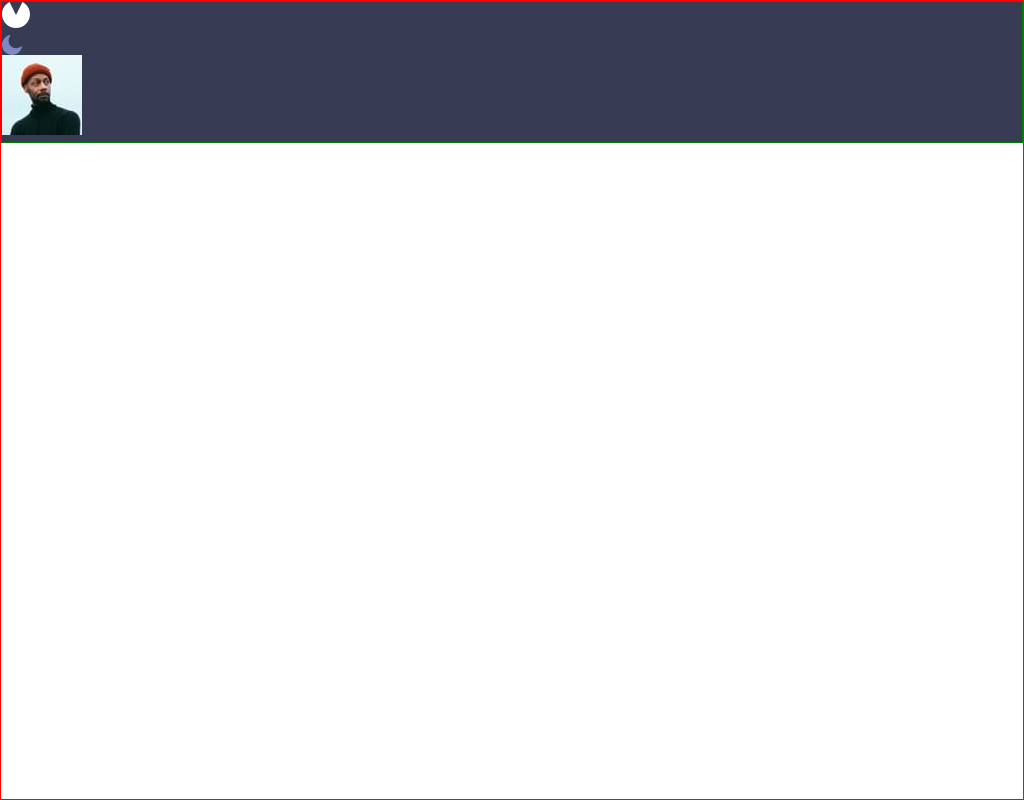
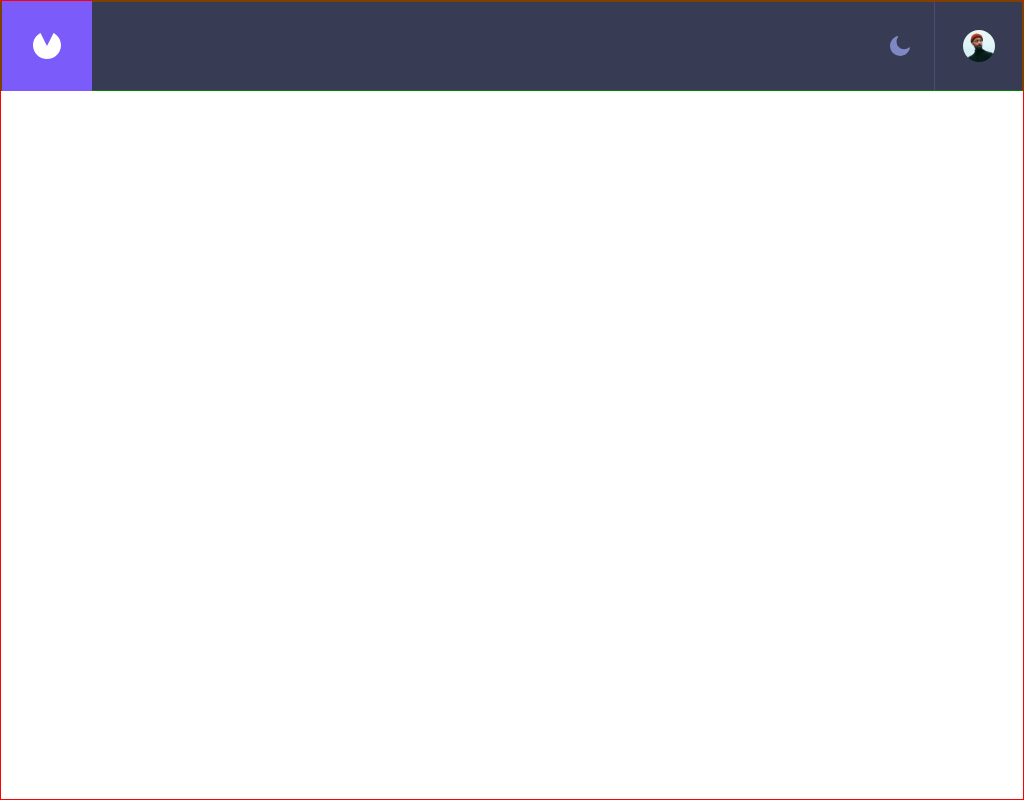
Before and after one commit to Sensationull/invoices, a React (Vite) app: page / in a window 1024 px wide. Built offline with nearby package versions, Linux system fonts and the light colour scheme.

Commit message:
tablet navbar done

```diff
--- a/src/components/InvoiceNavBar.module.css
+++ b/src/components/InvoiceNavBar.module.css
@@ -1,5 +1,9 @@
 .container {
+    border: 1px solid dodgerblue;
     background-color: var(--navbar-mode-color);
+    display: flex;
+    justify-content: center;
+    align-items: center;
 }
 
 .darkModeButton {
@@ -9,46 +13,71 @@
     fill: var(--navbar-icon-color);
 }
 
+.logoContainer {
+    background-color: var(--primary-light-button-color);
+    display: flex;
+    align-items: center;
+    justify-content: center;
+}
+
+.iconContainer {
+    display: flex;
+    align-items: center;
+    justify-content: space-between;
+}
+
+.avatar {
+    height: 32px;
+    width: 32px;
+    border-radius: 50%;
+}
+
+.avatarContainer {
+    display: flex;
+    align-items: center;
+    justify-content: center;
+    border-left: 1px solid var(--navbar-divider-color);
+}
+
+
 @media screen and (min-width: 375px) and (max-width: 768px) {
     .container {
         height: 72px;
-        display: flex;
-        justify-content: center;
-        align-items: center;
+        border: 1px solid red;
+    }
 
-    }
     .logoContainer {
         height: 72px;
         width: 72px;
-        background-color: var(--primary-light-button-color);
-        display: flex;
-        align-items: center;
-        justify-content: center;
     }
+
     .iconContainer {
-        display: flex;
-        align-items: center;
         width: 100%;
-        justify-content: space-between;
         padding-right: 24px;
     }
+
     .avatarContainer {
        height: 72px;
        width: 96px;
-       display: flex;
-       align-items: center;
-       justify-content: center;
-       border-left: 1px solid var(--navbar-divider-color);
-    }
-    .avatar {
-        height: 32px;
-        width: 32px;
-        border-radius: 50%;
     }
 }
 
 @media screen and (min-width: 769px) and (max-width: 1024px) {
     .container {
+        height: 90px;
         border: 1px solid green;
     }
+    .logoContainer {
+        height: 90px;
+        width: 90px;
+    }
+    .iconContainer {
+        width: 100%;
+        padding-right: 24px;
+    }
+    .avatarContainer {
+       height: 90px;
+       width: 96px;
+    }
+
 }
```
